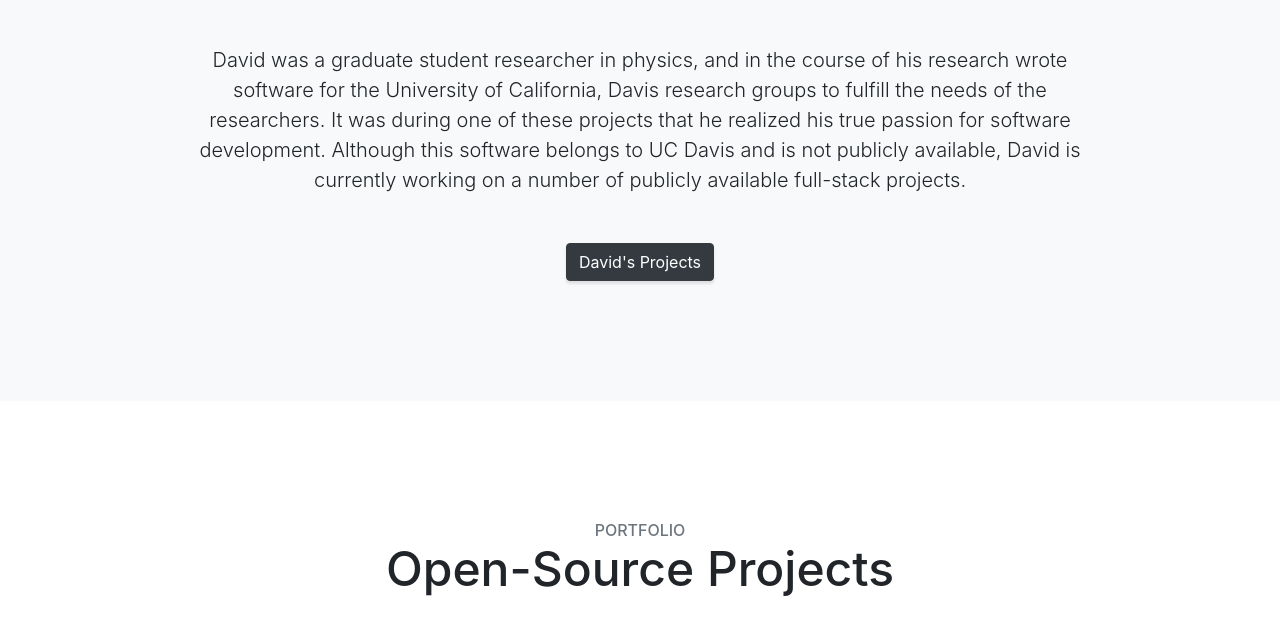
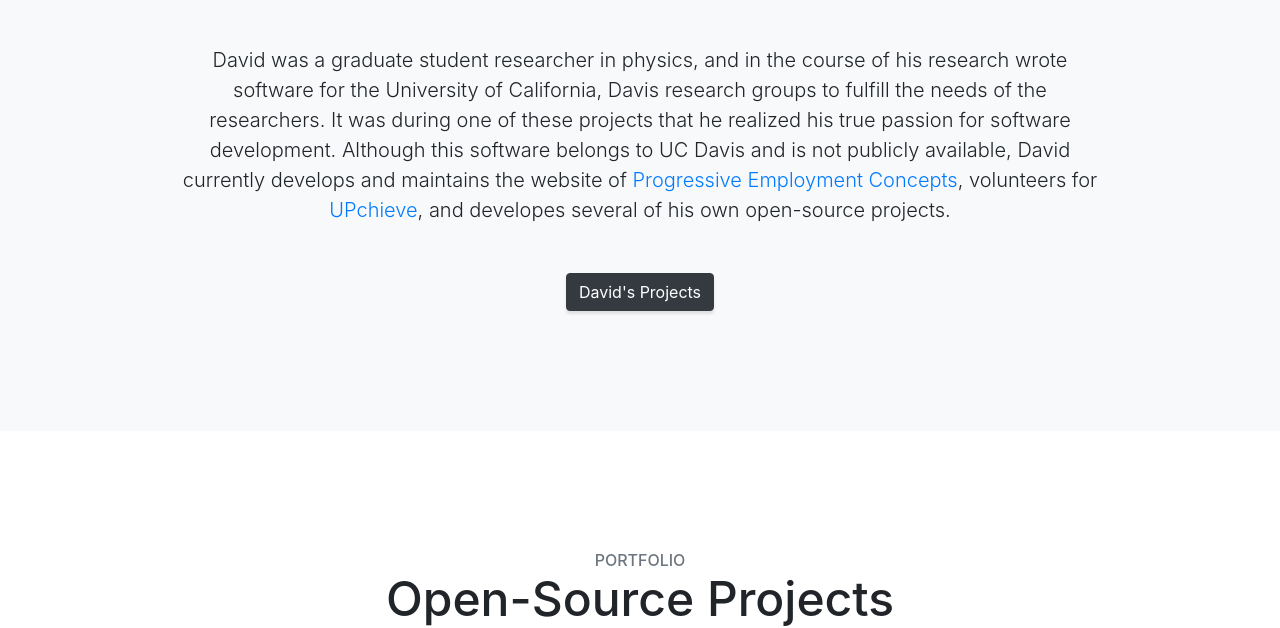
Before and after one commit to dmnisson/dmnisson.github.io, a website with bundled scripts: page index.html in a window 1280 px wide. Shown: the part 1198-1826 px from the top of the page. Built offline with nearby package versions, Linux system fonts and the light colour scheme.

Commit message:
update lead

```diff
--- a/index.html
+++ b/index.html
@@ -107,7 +107,10 @@
             his research wrote software for the University of California, Davis research groups to
             fulfill the needs of the researchers. It was during one of these projects that he realized
             his true passion for software development. Although this software belongs to UC Davis and is not publicly
-            available, David is currently working on a number of publicly available full-stack projects.
+            available, David currently develops and maintains the website of
+            <a href="https://progressiveemployment.org/">Progressive Employment Concepts</a>,
+            volunteers for <a href="https://upchieve.org/">UPchieve</a>, and developes several of his own
+            open-source projects.
             </p>
             <a class="btn btn-dark btn-xl js-scroll-trigger" href="#portfolio">David's Projects</a>
           </div>
```
